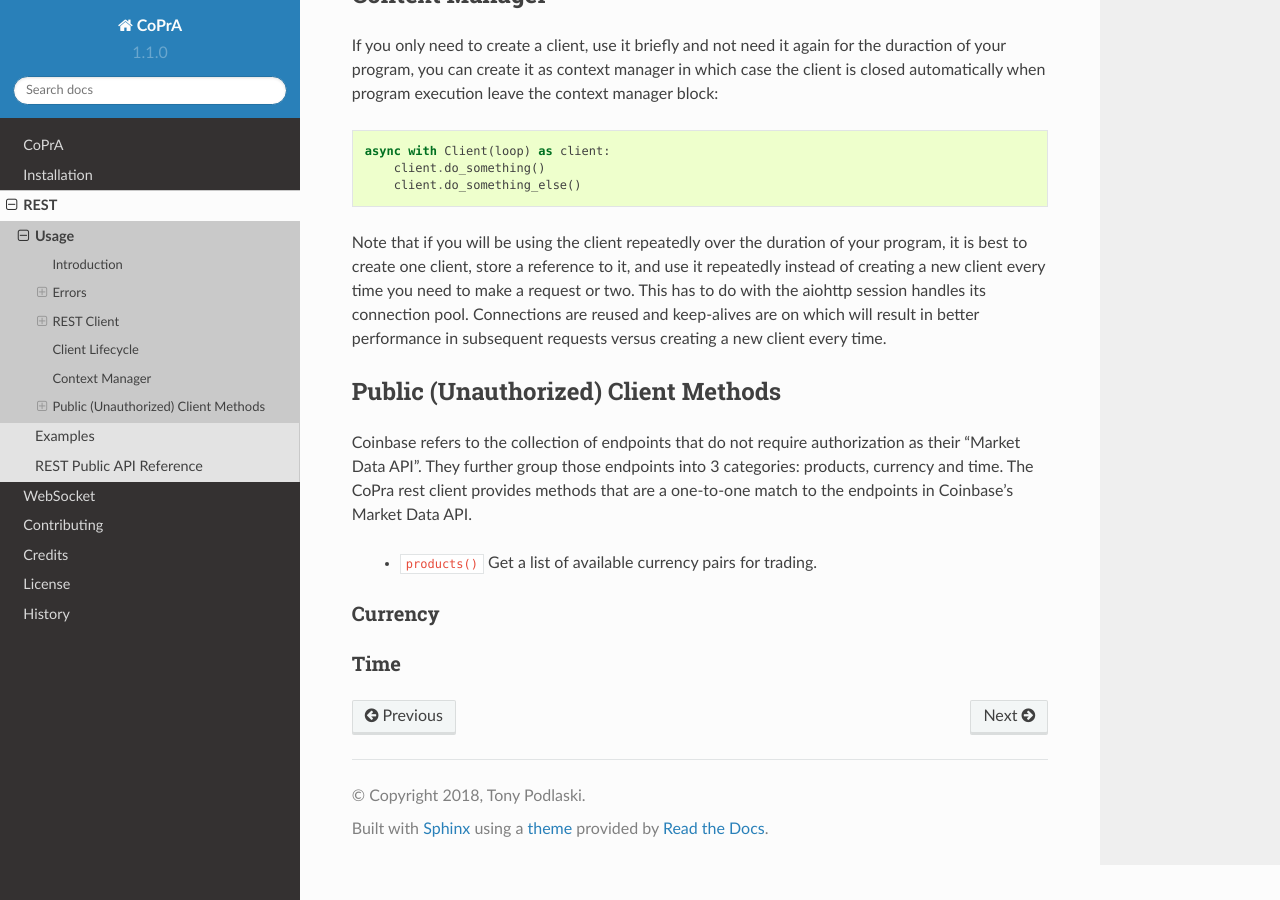
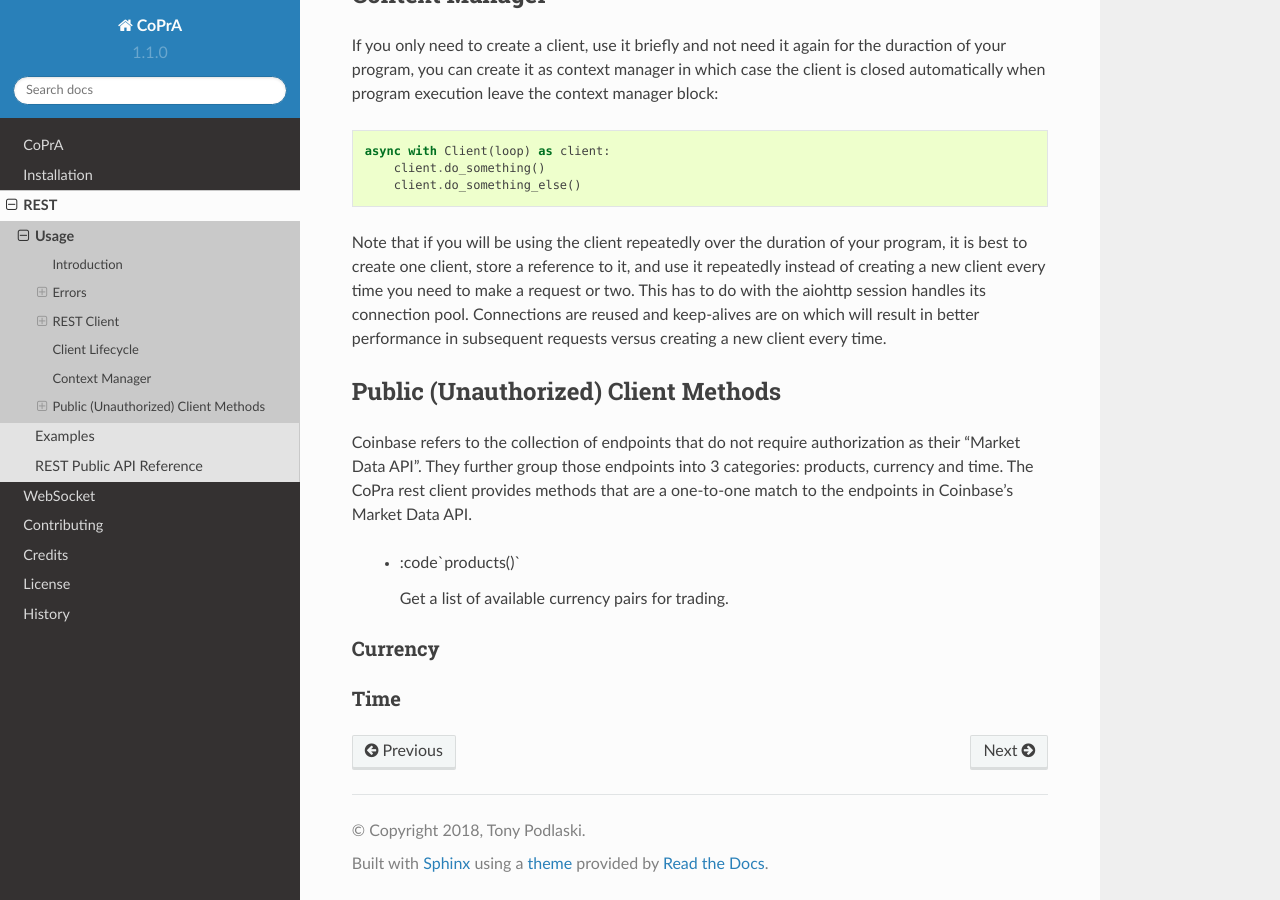
Before and after one commit to tpodlaski/copra, a Sphinx documentation site: the page built from docs/rest/usage.rst, in a window 1280 px wide and 900 px high, scrolled down 3018 px. Built offline with Sphinx 7.4.7 and the Read the Docs theme 2.0.0, drawn with Linux system fonts in a browser that asks for light colours.

Commit message:
Update usage.rst

```diff
--- a/docs/rest/usage.rst
+++ b/docs/rest/usage.rst
@@ -114,7 +114,8 @@ Public (Unauthorized) Client Methods
 
 Coinbase refers to the collection of endpoints that do not require authorization as their "Market Data API". They further group those endpoints into 3 categories: products, currency and time. The CoPra rest client provides methods that are a one-to-one match to the endpoints in Coinbase's Market Data API.
 
-    * ``products()``
+    * :code`products()`
+
       Get a list of available currency pairs for trading.
 
 Currency
```
